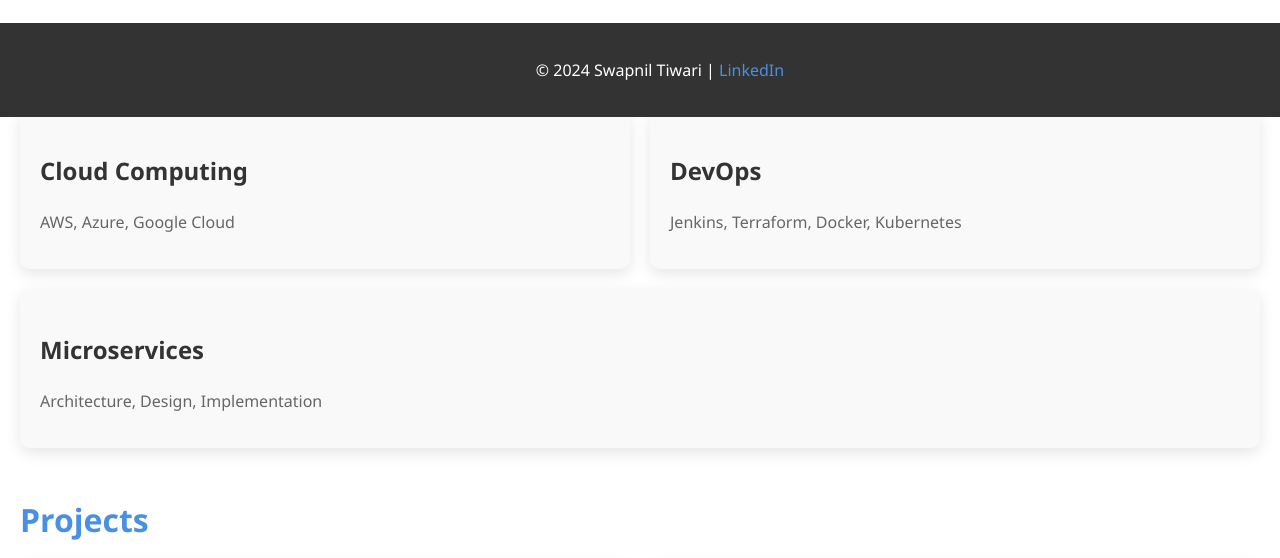
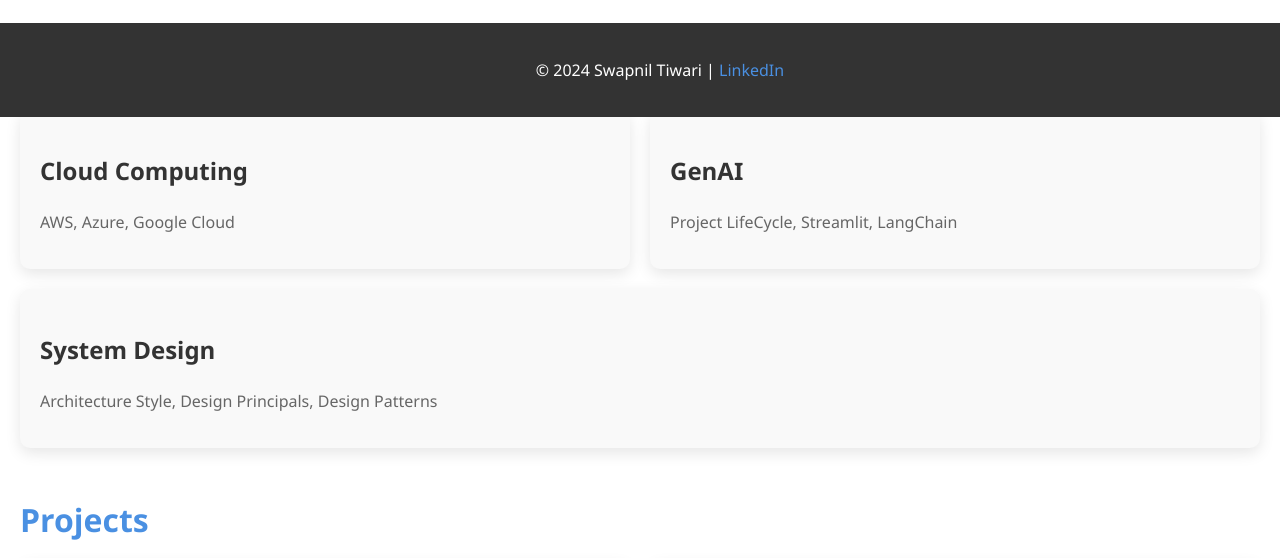
Before and after one commit to FilledVaccum/filledvaccum.github.io, a plain HTML site: page index.html in a window 1280 px wide. Shown: the part 683-1241 px from the top of the page. Drawn offline with Linux system fonts and the light colour scheme.

Commit message:
Update index.html

```diff
--- a/index.html
+++ b/index.html
@@ -126,12 +126,12 @@
                     <p>AWS, Azure, Google Cloud</p>
                 </div>
                 <div class="card">
-                    <h3>DevOps</h3>
-                    <p>Jenkins, Terraform, Docker, Kubernetes</p>
+                    <h3>GenAI</h3>
+                    <p>Project LifeCycle, Streamlit, LangChain</p>
                 </div>
                 <div class="card">
-                    <h3>Microservices</h3>
-                    <p>Architecture, Design, Implementation</p>
+                    <h3>System Design</h3>
+                    <p>Architecture Style, Design Principals, Design Patterns</p>
                 </div>
             </div>
         </section>
```
